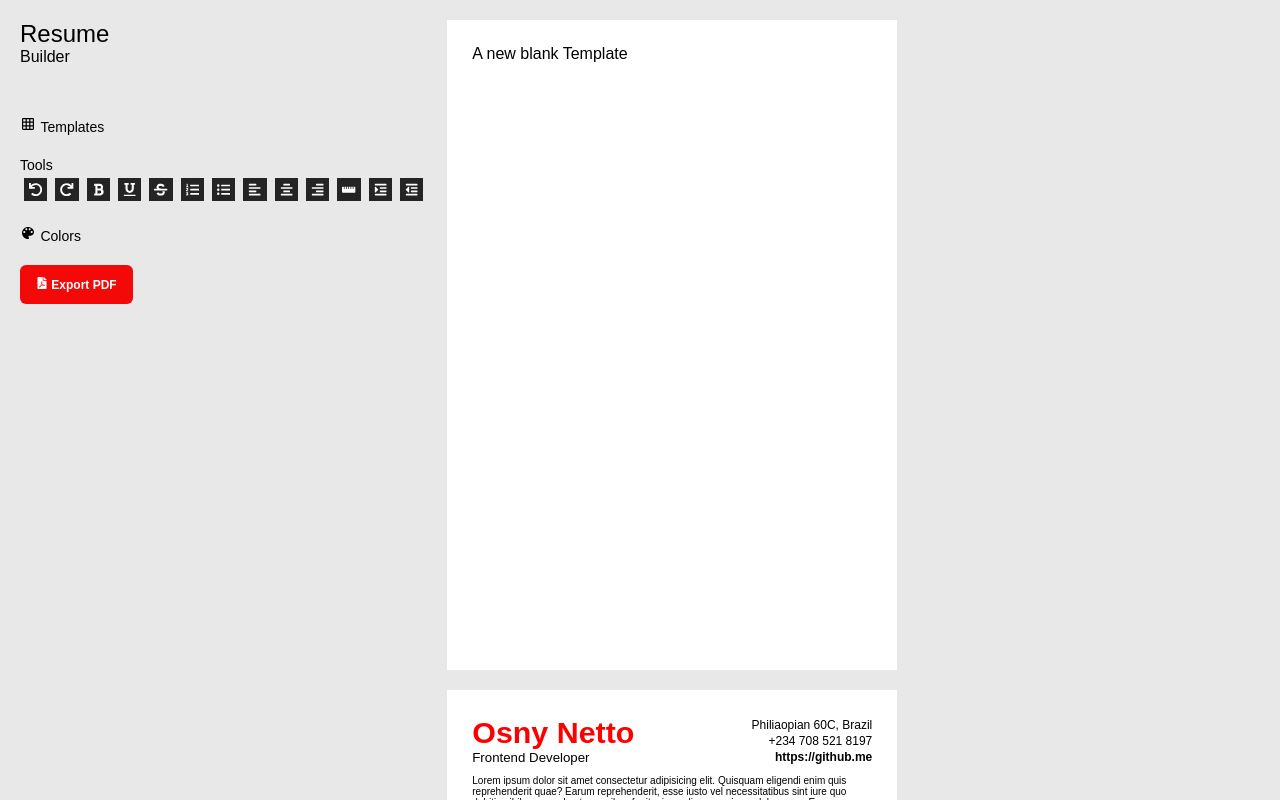
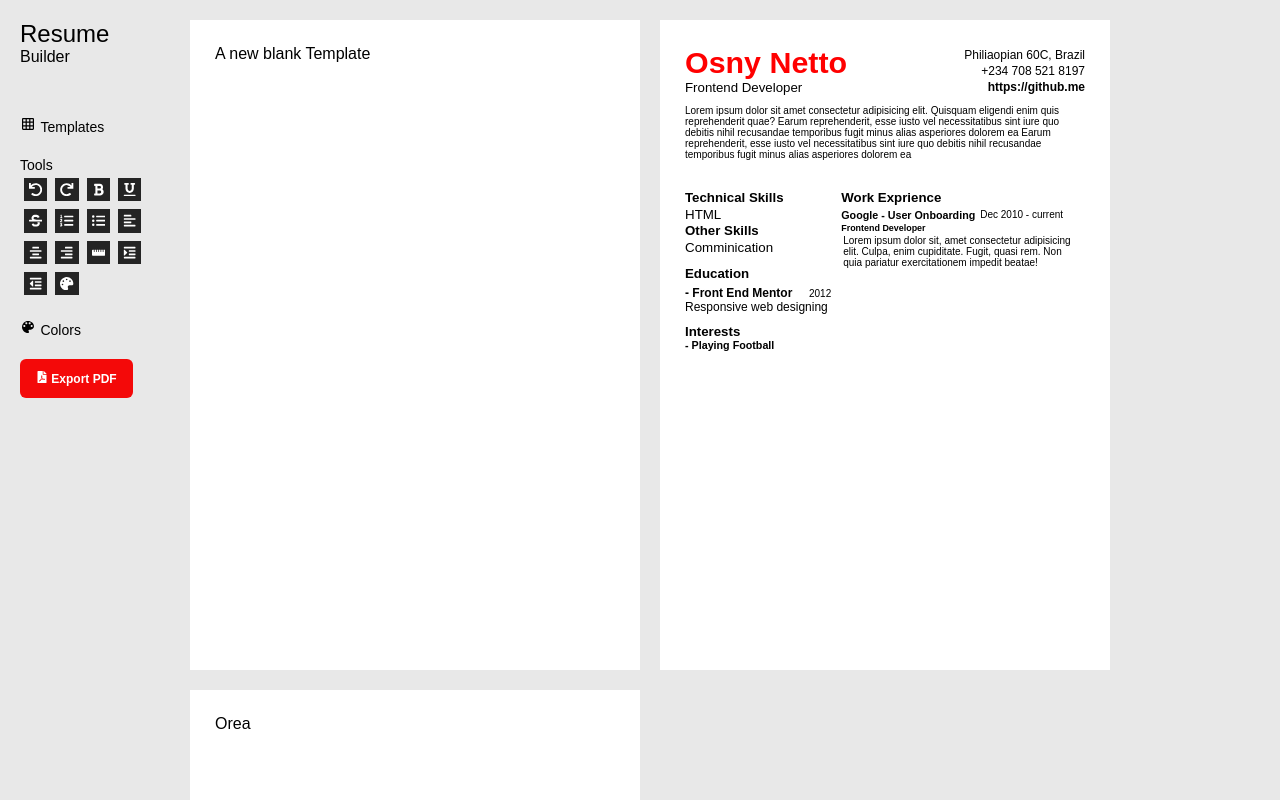
Before and after one commit to HopefulHeart2020/resume-builder, a React (Vite) app: page /templates in a window 1280 px wide. Shown: the top 800 px of the page. Built offline with nearby package versions, Linux system fonts and the light colour scheme; a web font is replaced by a local one.

Commit message:
Fixed Toolbar width and resume height

```diff
--- a/src/Components/Resume/resume.scss
+++ b/src/Components/Resume/resume.scss
@@ -1,6 +1,6 @@
 #resume.resume-buillder-template{
     width:400px;
-    height:600px;
+    min-height:600px;
     padding:25px;
     margin:auto;
     background:#fff;
--- a/src/Pages/Create/Create.tsx
+++ b/src/Pages/Create/Create.tsx
@@ -1,6 +1,6 @@
 import { Resume } from "../../Components/Resume/Resume";
 import { IoMdGrid, IoMdColorPalette, IoMdColorFilter } from "react-icons/io";
-import { FaAlignCenter, FaAlignLeft, FaAlignRight, FaBold, FaEye, FaFilePdf, FaFirstOrder, FaIndent, FaListOl, FaListUl, FaOutdent, FaPen, FaRedo, FaRulerHorizontal, FaStrikethrough, FaUnderline, FaUndo } from "react-icons/fa";
+import { FaAlignCenter, FaAlignLeft, FaAlignRight, FaBold, FaEye, FaFilePdf, FaFirstOrder, FaIndent, FaListOl, FaListUl, FaOutdent, FaPalette, FaPen, FaRedo, FaRulerHorizontal, FaStrikethrough, FaUnderline, FaUndo } from "react-icons/fa";
 import * as Template from '../../Components/Resume/Templates'
 import "./create.scss";
 import { Link, useParams } from "react-router-dom";
@@ -51,6 +51,11 @@ export const Panel = ({changePreview,preview}:{changePreview?:any,preview?:boole
 
           <button className="button"  onClick={()=> Format('indent')}><FaIndent /></button>
           <button className="button"  onClick={()=> Format('outdent')}><FaOutdent /></button>
+
+
+          <button className="button"  onClick={()=> Format('foreColor')}><FaPalette /></button>
+
+
           {/* <button className="button"></></button> */}
         </div>
       </li>
--- a/src/Pages/Create/create.scss
+++ b/src/Pages/Create/create.scss
@@ -14,6 +14,7 @@
         }
 
         #options{
+            width:150px;
             margin:40px 0;
             list-style: none;
             &>li{
```
